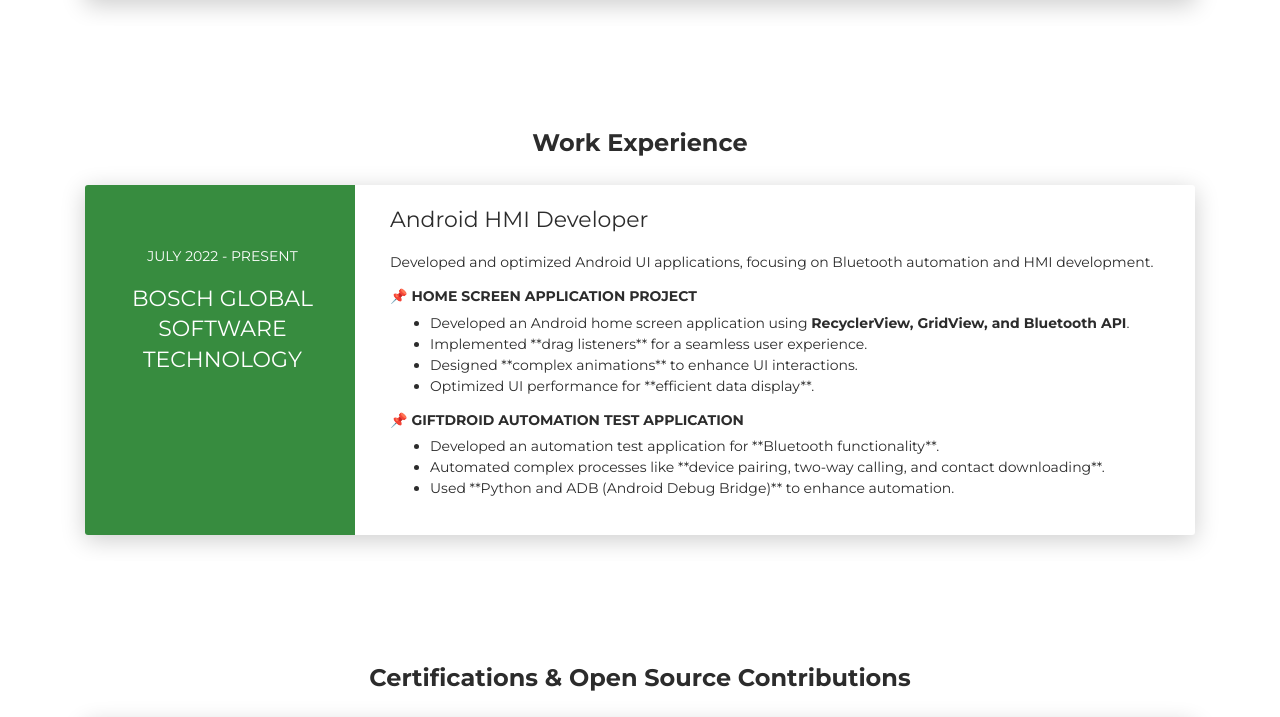
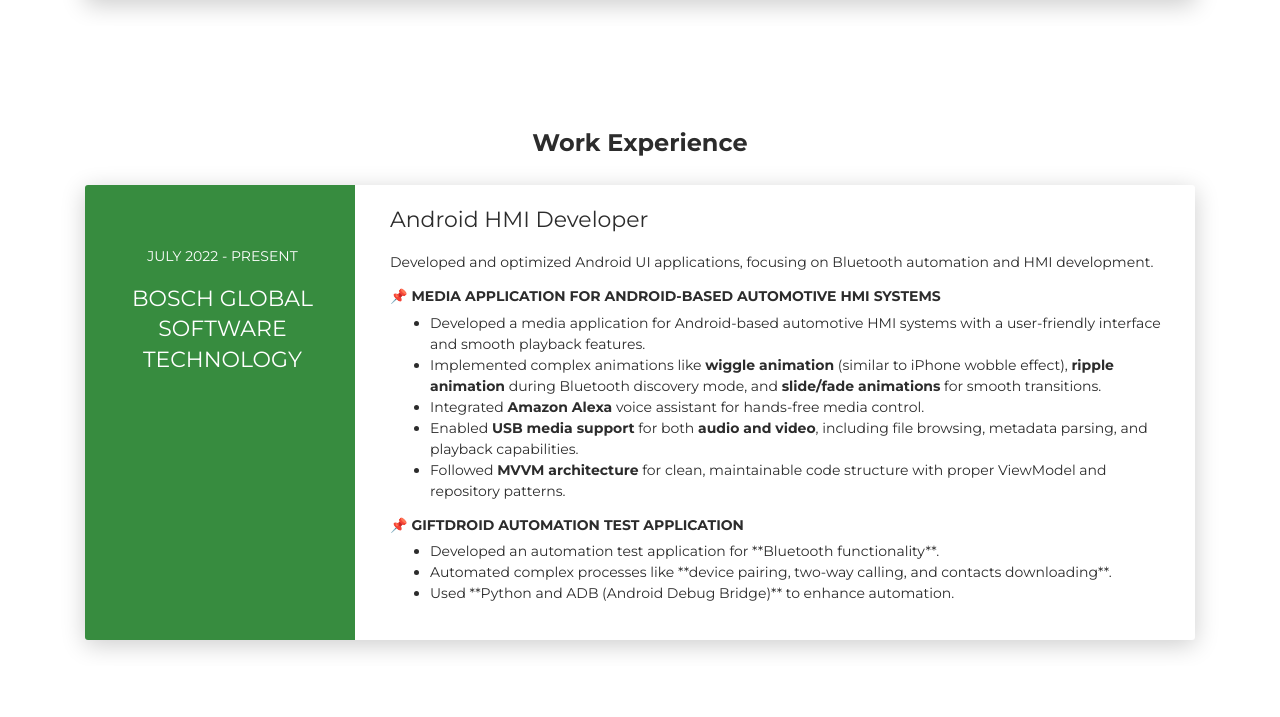
Before and after one commit to nihald2000/BandeshDegaon.github.io, a plain HTML site: page index.html in a window 1280 px wide. Shown: the part 1229-1946 px from the top of the page. Drawn offline with Linux system fonts and the light colour scheme.

Commit message:
Update index.html
updated projects

Signed-off-by: nihald2000 <54666918+nihald2000@users.noreply.github.com>

```diff
--- a/index.html
+++ b/index.html
@@ -62,7 +62,7 @@
           <div class="card-body">
             <div class="h4 mt-0 title">About</div>
             <p>Hello! I am Bandesh Degaon. Android Developer, AI/ML Enthusiast.</p>
-            <p>Android HMI Developer with 2.8 years of experience in designing and optimizing user interfaces for Android systems. Specialized in creating responsive, intuitive applications and collaborating with teams to deliver effective solutions. </p>
+            <p>Android HMI Developer with 3 years of experience in designing and optimizing user interfaces for Android systems. Specialized in creating responsive, intuitive applications and collaborating with teams to deliver effective solutions. </p>
           </div>
         </div>
         <div class="col-lg-6 col-md-12">
@@ -152,18 +152,20 @@
             <div class="h5">Android HMI Developer</div>
             <p>Developed and optimized Android UI applications, focusing on Bluetooth automation and HMI development.</p>
 
-            <h6>📌 Home Screen Application Project</h6>
+            <h6>📌  media application for Android-based automotive HMI systems</h6>
             <ul>
-              <li>Developed an Android home screen application using <strong>RecyclerView, GridView, and Bluetooth API</strong>.</li>
-              <li>Implemented **drag listeners** for a seamless user experience.</li>
-              <li>Designed **complex animations** to enhance UI interactions.</li>
-              <li>Optimized UI performance for **efficient data display**.</li>
-            </ul>
+            <li>Developed a media application for Android-based automotive HMI systems with a user-friendly interface and smooth playback features.</li>
+            <li>Implemented complex animations like <strong>wiggle animation</strong> (similar to iPhone wobble effect), <strong>ripple animation</strong> during Bluetooth discovery mode,
+              and <strong>slide/fade animations</strong> for smooth transitions.</li>
+            <li>Integrated <strong>Amazon Alexa</strong> voice assistant for hands-free media control.</li>
+            <li>Enabled <strong>USB media support</strong> for both <strong>audio and video</strong>, including file browsing, metadata parsing, and playback capabilities.</li>
+            <li>Followed <strong>MVVM architecture</strong> for clean, maintainable code structure with proper ViewModel and repository patterns.</li>
+          </ul>
 
             <h6>📌 Giftdroid Automation Test Application</h6>
             <ul>
               <li>Developed an automation test application for **Bluetooth functionality**.</li>
-              <li>Automated complex processes like **device pairing, two-way calling, and contact downloading**.</li>
+              <li>Automated complex processes like **device pairing, two-way calling, and contacts downloading**.</li>
               <li>Used **Python and ADB (Android Debug Bridge)** to enhance automation.</li>
             </ul>
           </div>
```
